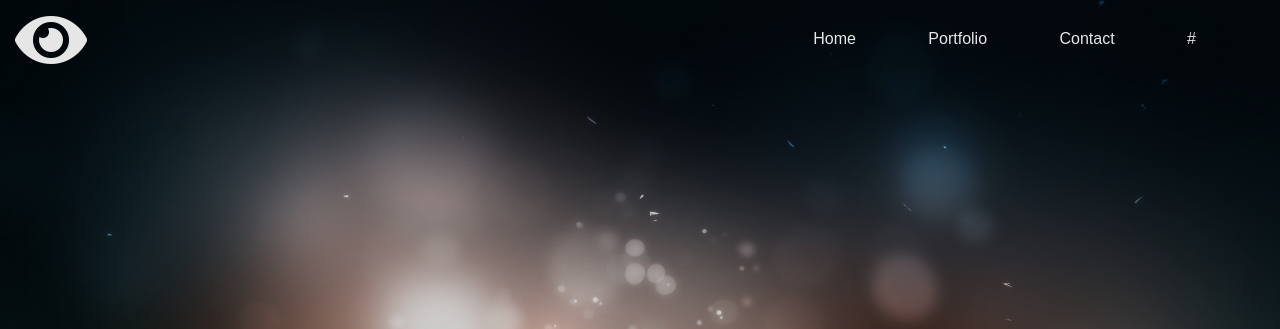
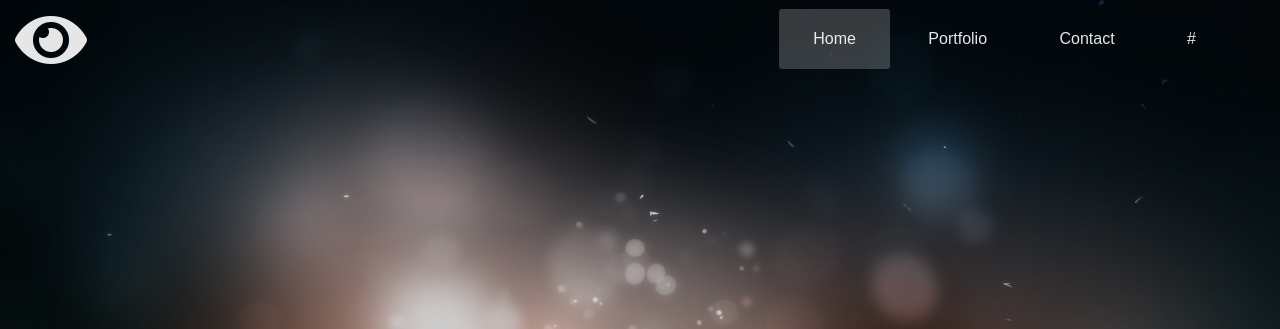
Before and after one commit to AntonNorgren/Projektarbete, a plain HTML site: page Projektarbete/index.html in a window 1280 px wide. In both pictures the pointer is over the item "Home". Shown: the top 329 px of the page. Drawn offline with nearby package versions, Linux system fonts and the light colour scheme.

Commit message:
Menyeffekter
Lade till fräsiga menyeffekter

```diff
--- a/Projektarbete/index.css
+++ b/Projektarbete/index.css
@@ -4,7 +4,7 @@
 
 .menu-bar{
   background:linear-gradient( rgba(0, 0, 0, 0.2) 100%,
-   rgba(0, 0, 0, 0.2)100%),url("/images/Lights.png");
+   rgba(0, 0, 0, 0.2)100%),url(/images/Lights.png);
   background-position: center;
   background-size: cover;
  width: 100%;
@@ -57,10 +57,18 @@ nav ul li a{
   font-size:16px;
 }
 
+nav ul li:hover{
+  transition: ease-in 0.3s;
+  background-color: rgba(204, 204, 204, 0.26);
+  border-radius: 3px;
+}
+
 nav.black{
   background-color: #000;
   height: 13%;
 }
+
+
 
 
 /***************
```
